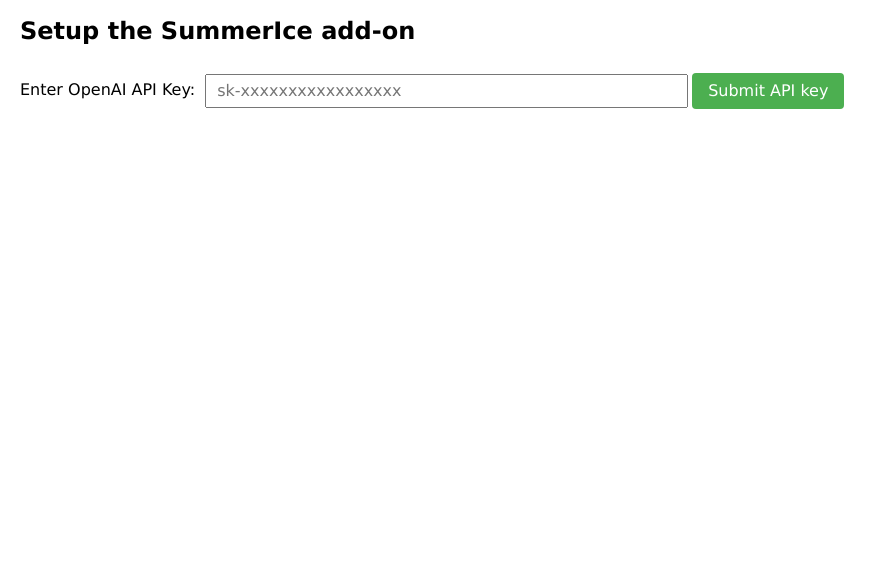
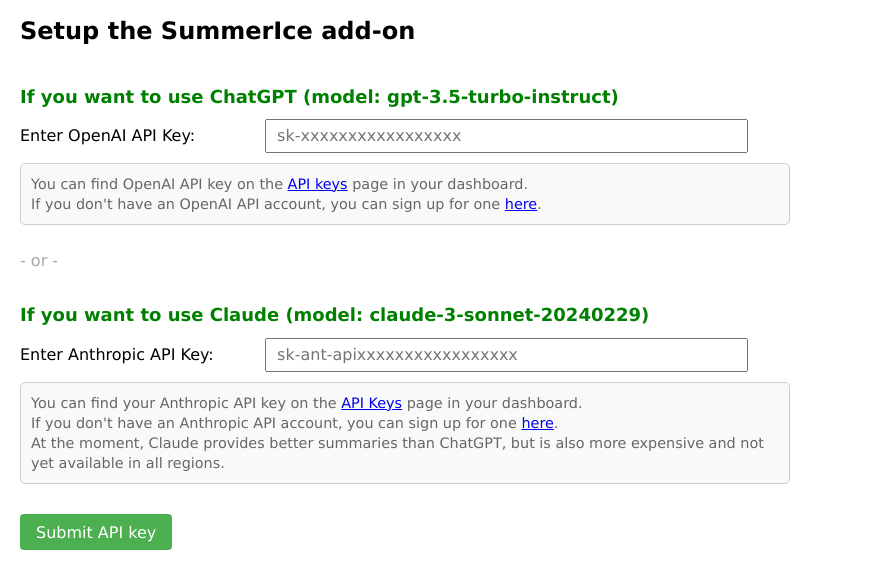
Before and after one commit to velvet-shark/SummerIce, a browser extension: page setup.html in a window 1280 px wide. Shown: the whole page, without its empty margins (0-887 px from the left). Drawn offline with Linux system fonts and the light colour scheme.

Commit message:
Add option to enter either OpenAI or Anthropic API key

```diff
--- a/content.js
+++ b/content.js
@@ -1 +1 @@
-chrome.runtime.sendMessage({ action: "summarizePage" });
+chrome.runtime.sendMessage({ action: "performSummarization" });
--- a/setup.html
+++ b/setup.html
@@ -7,9 +7,32 @@
   <body>
     <h1>Setup the SummerIce add-on</h1>
     <form id="setupForm">
-      <label for="apiKey">Enter OpenAI API Key:</label><br />
-      <input type="text" id="apiKey" name="apiKey" placeholder="sk-xxxxxxxxxxxxxxxxx" required size="52" /><br />
-      <button type="submit" value="Submit">Submit API key</button>
+      <div>
+        <h3>If you want to use ChatGPT (model: gpt-3.5-turbo-instruct)</h3>
+        <label for="apiKey">Enter OpenAI API Key:</label>
+        <input type="text" id="openaiApiKey" name="apiKey" placeholder="sk-xxxxxxxxxxxxxxxxx" size="52" /><br />
+        <div class="instruction-box">
+          You can find OpenAI API key on the
+          <a href="https://platform.openai.com/api-keys" target="_blank">API keys</a> page in your dashboard.<br />
+          If you don't have an OpenAI API account, you can sign up for one
+          <a href="https://platform.openai.com/signup" target="_blank">here</a>.
+        </div>
+      </div>
+      <span style="color: darkgray; margin: 15px 0">- or -</span>
+      <div>
+        <h3>If you want to use Claude (model: claude-3-sonnet-20240229)</h3>
+        <label for="apiKey">Enter Anthropic API Key:</label>
+        <input type="text" id="anthropicApiKey" name="apiKey" placeholder="sk-ant-apixxxxxxxxxxxxxxxxx" size="52" />
+        <div class="instruction-box">
+          You can find your Anthropic API key on the
+          <a href="https://console.anthropic.com/settings/keys" target="_blank">API Keys</a> page in your dashboard.<br />
+          If you don't have an Anthropic API account, you can sign up for one
+          <a href="https://www.anthropic.com/api" target="_blank">here</a>.<br />
+          At the moment, Claude provides better summaries than ChatGPT, but is also more expensive and not yet available
+          in all regions.
+        </div>
+        <button type="submit" value="Submit">Submit API key</button>
+      </div>
     </form>
   </body>
   <script src="setup.js"></script>
--- a/setup.js
+++ b/setup.js
@@ -1,8 +1,20 @@
 console.log("setup.js loaded");
 
 document.getElementById("setupForm").addEventListener("submit", function (event) {
-  // event.preventDefault();
-  const apiKey = document.getElementById("apiKey").value;
+  event.preventDefault();
+
+  // Hide the form
+  this.style.display = "none";
+
+  // Show success message
+  const successMessage = document.createElement("p");
+  successMessage.textContent = "Your API key has been saved. It is safe to close the browser tab.";
+  document.body.appendChild(successMessage);
+
+  // Save the API key
+  const openaiApiKey = document.getElementById("openaiApiKey").value;
+  const anthropicApiKey = document.getElementById("anthropicApiKey").value;
+  const apiKey = openaiApiKey || anthropicApiKey;
   chrome.storage.local.set({ apiKey: apiKey }, function () {
     console.log("API key saved");
   });
--- a/style.css
+++ b/style.css
@@ -17,6 +17,14 @@
   font-size: 24px;
   margin: 0;
   padding: 15px 0 0 0;
+}
+
+h3 {
+  font-size: 18px;
+  margin: 0 0 10px 0;
+  padding: 15px 0 0 0;
+  color: green;
+  font-weight: 600;
 }
 
 button {
@@ -47,16 +55,39 @@
 
 #setupForm {
   display: flex;
-  align-items: center;
+  flex-direction: column;
+  align-items: left;
   margin: 20px 0;
+  width: 770px;
 }
+
 #setupForm input[type="text"] {
-  /* #setupForm button { */
   height: 30px;
   padding: 0px 10px;
   margin: 0 0 0 10px;
   font-family: Verdana, "Roboto", sans-serif;
   font-size: 16px;
+}
+
+#setupForm label {
+  display: inline-block;
+  width: 220px;
+  text-align: left;
+  margin-right: 10px;
+}
+
+#setupForm button {
+  margin: 30px 0 0 0;
+}
+
+.instruction-box {
+  border: 1px solid #ccc;
+  padding: 10px;
+  margin: 10px 0;
+  font-size: 0.9em;
+  color: #666;
+  background-color: #f9f9f9;
+  border-radius: 5px;
 }
 
 .spinner {
```
Also changed, not shown: background.js (+29 -5 lines), popup.js (+48 -21 lines), README.md.
